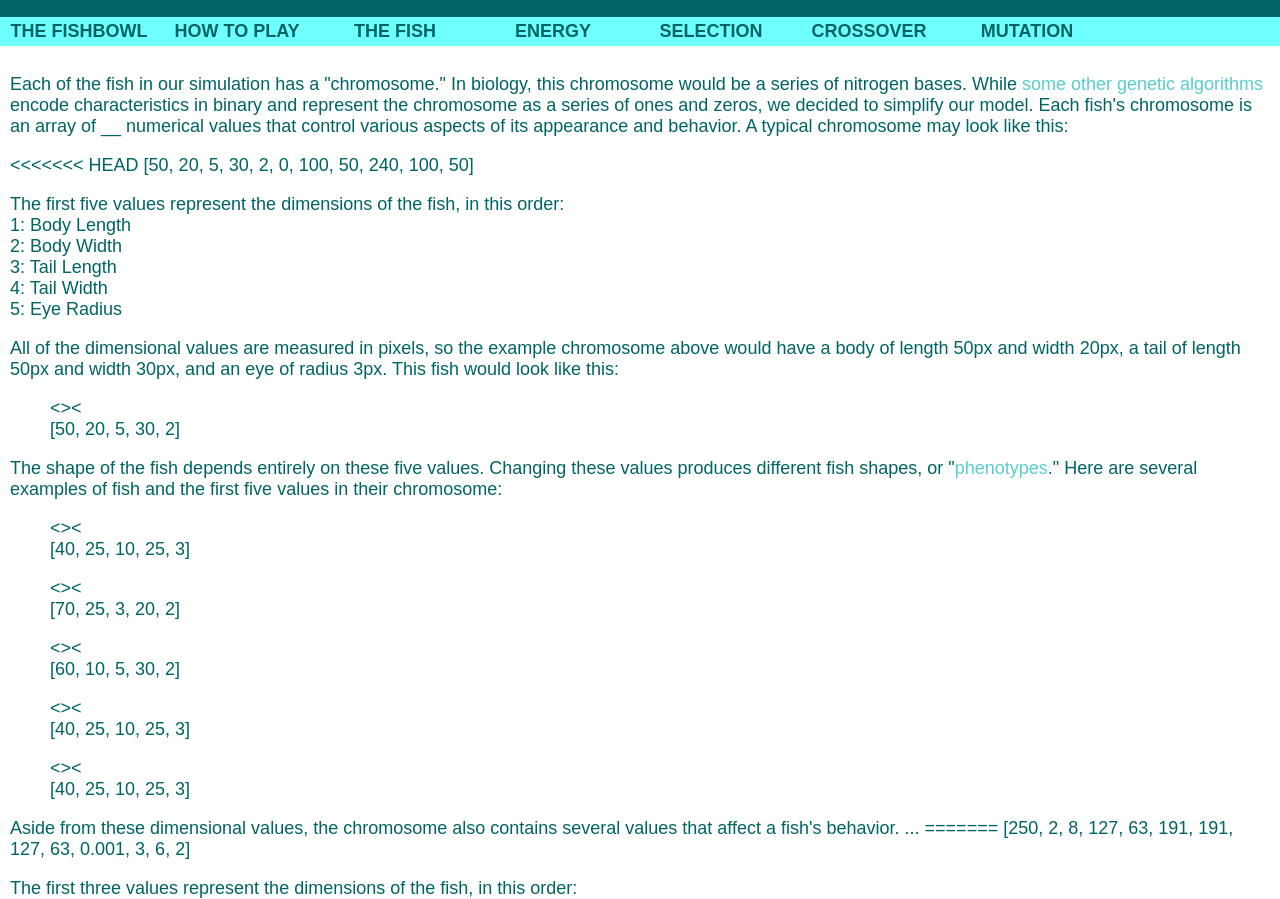
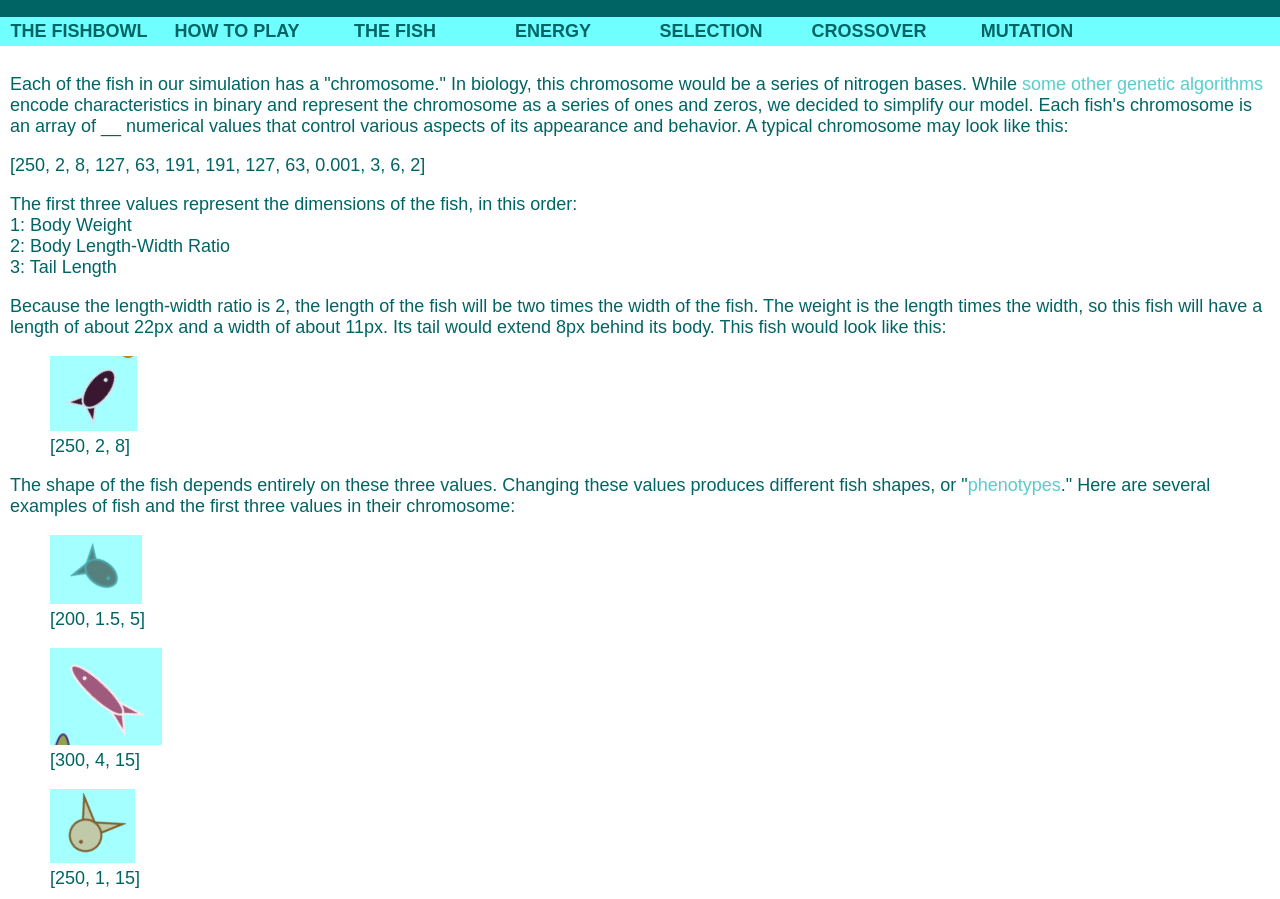
Before and after one commit to davish/Fishies, a website: page public/fish.html in a window 1280 px wide. Shown: the part 65-964 px from the top of the page. Drawn offline with Linux system fonts and the light colour scheme; a script that the page names is missing.

Commit message:
changed shit

```diff
--- a/js/main.js
+++ b/js/main.js
@@ -42,6 +42,7 @@ $(document).ready(() => {
 	  window.Galapagos.step();
 	  return false;
   });
+  $('input#submit').click();
   $("#step").click(function(e) {
 	  //window.S.stop();
 	  window.Galapagos.step();
--- a/public/fish.html
+++ b/public/fish.html
@@ -34,52 +34,6 @@
 				A typical chromosome may look like this:
 			</p>
 			<p>
-<<<<<<< HEAD
-				[50, 20, 5, 30, 2, 0, 100, 50, 240, 100, 50]
-			</p>
-			<p>
-				The first five values represent the dimensions of the fish, in this order:<br>
-				1: Body Length<br>
-				2: Body Width<br>
-				3: Tail Length<br>
-				4: Tail Width<br>
-				5: Eye Radius
-			</p>
-			<p>
-				All of the dimensional values are measured in pixels, so the example chromosome above would have a body of length 50px and width 20px, a tail of length 50px and width 30px, and an eye of radius 3px.
-				This fish would look like this:
-			</p>
-			<figure>
-				<><
-				<figcaption>[50, 20, 5, 30, 2]</figcaption>
-			</figure>
-			<p>
-				The shape of the fish depends entirely on these five values. Changing these values produces different fish shapes, or "<a class="inline" href="https://en.wikipedia.org/wiki/Phenotype" target="_blank">phenotypes</a>." Here are several examples of fish and the first five values in their chromosome:
-			</p>
-			<figure>
-				<><
-				<figcaption>[40, 25, 10, 25, 3]</figcaption>
-			</figure>
-			<figure>
-				<><
-				<figcaption>[70, 25, 3, 20, 2]</figcaption>
-			</figure>
-			<figure>
-				<><
-				<figcaption>[60, 10, 5, 30, 2]</figcaption>
-			</figure>
-			<figure>
-				<><
-				<figcaption>[40, 25, 10, 25, 3]</figcaption>
-			</figure>
-			<figure>
-				<><
-				<figcaption>[40, 25, 10, 25, 3]</figcaption>
-			</figure>
-			<p>
-				Aside from these dimensional values, the chromosome also contains several values
-				that affect a fish's behavior. ...
-=======
 				[250, 2, 8, 127, 63, 191, 191, 127, 63, 0.001, 3, 6, 2]
 			</p>
 			<p>
@@ -128,7 +82,6 @@
 			</p>
 			<p>
 				The final three values are the fish's priorities for various goals. The first goal is to eat small fish, the second goal is to avoid being eaten by big fish, and the third goal is to eat food. Each frame, each fish makes a decision about which direction to travel. If one of these three values is very high, the fish will prioritize that goal above all else.
->>>>>>> 42c1b5cc7d635b1b396a813c8d59376d2ab0d19d
 			</p>
 		</section>
 		<br class="clear">
```
Also changed, not shown: public/index.html (+0 -5 lines), public/introduction.html (+0 -4 lines), public/main.min.js.
